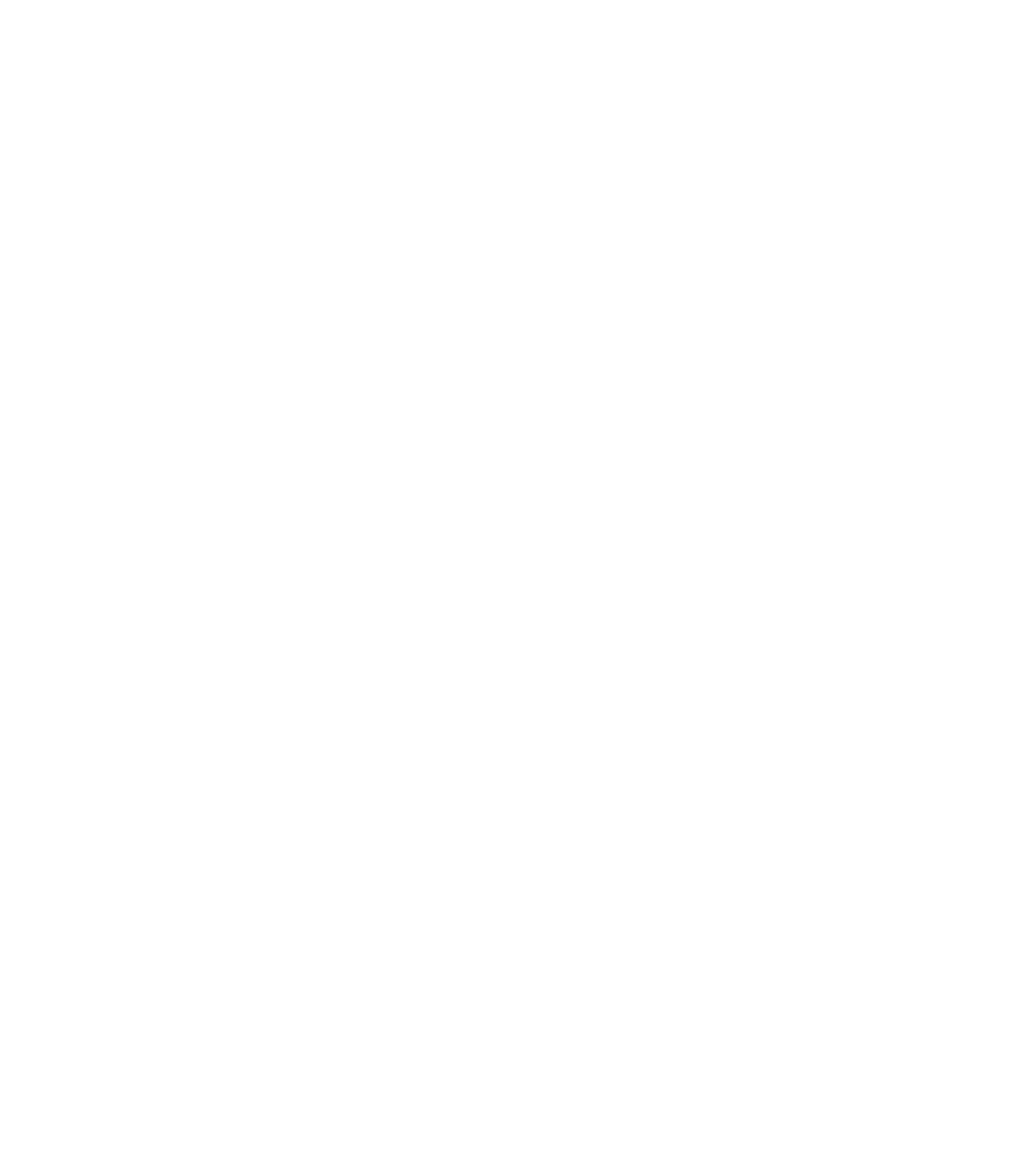
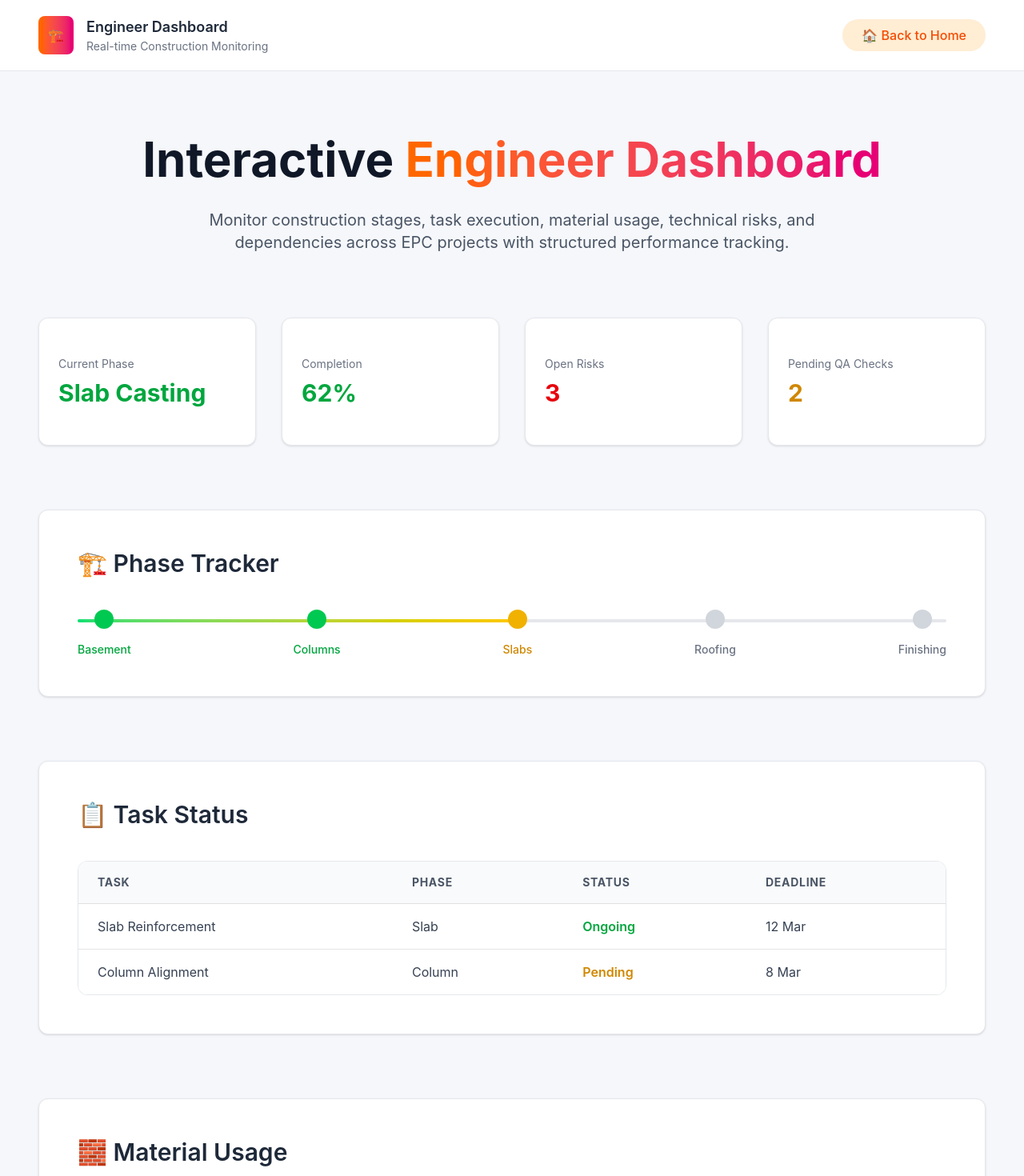
Before and after one commit to KeerthanaShreeVenugopal/EPC_Prism, a React (Vite) app: page /engineer in a window 1280 px wide. Before the commit this address had no page. Shown: the top 1470 px of the page at 80% size. Before the commit the page ends 800 px from the top, so only its background shows below. Built offline with nearby package versions, Linux system fonts and the light colour scheme.

Commit message:
engineer_dashboard

```diff
--- a/src/app/App.tsx
+++ b/src/app/App.tsx
@@ -6,6 +6,7 @@
 import AnalyticsDashboardPage from './pages/AnalyticsDashboardPage';
 import SupplyChainPage from './pages/SupplyChainPage';
 import KnowledgeBasePage from './pages/KnowledgeBasePage';
+import EngineerDashboard from './pages/Engineerdashboard';
 
 export default function App() {
   return (
@@ -18,6 +19,7 @@
         <Route path="/analytics-dashboard" element={<AnalyticsDashboardPage />} />
         <Route path="/supply-chain" element={<SupplyChainPage />} />
         <Route path="/knowledge-base" element={<KnowledgeBasePage />} />
+        <Route path = "/engineer" element = {<EngineerDashboard/>}/>
       </Routes>
     </Router>
   );
--- /dev/null
+++ b/src/app/pages/EngineerDashboard.jsx
@@ -0,0 +1,326 @@
+import { useNavigate } from "react-router-dom";
+
+export default function EngineerDashboard() {
+  const navigate = useNavigate();
+
+  return (
+    <div className="min-h-screen bg-[#f5f7fb]">
+
+      {/* ================= NAVBAR ================= */}
+      <div className="flex justify-between items-center px-12 py-5 border-b border-gray-200 bg-white">
+
+        <div className="flex items-center gap-4">
+          <div className="p-3 bg-gradient-to-r from-orange-500 to-pink-600 text-white rounded-lg">
+            🏗
+          </div>
+          <div>
+            <h2 className="text-lg font-semibold text-gray-800">
+              Engineer Dashboard
+            </h2>
+            <p className="text-sm text-gray-500">
+              Real-time Construction Monitoring
+            </p>
+          </div>
+        </div>
+
+        <button
+          onClick={() => navigate("/")}
+          className="px-6 py-2 bg-orange-100 text-orange-600 rounded-full hover:bg-orange-200 transition"
+        >
+          🏠 Back to Home
+        </button>
+      </div>
+
+      {/* ================= HERO SECTION ================= */}
+      <div className="text-center py-20 px-6 max-w-6xl mx-auto">
+        <h1 className="text-6xl font-bold text-gray-900">
+          Interactive{" "}
+          <span className="bg-gradient-to-r from-orange-500 to-pink-600 bg-clip-text text-transparent">
+            Engineer Dashboard
+          </span>
+        </h1>
+
+        <p className="mt-8 text-xl text-gray-600 max-w-3xl mx-auto">
+          Monitor construction stages, task execution, material usage,
+          technical risks, and dependencies across EPC projects
+          with structured performance tracking.
+        </p>
+      </div>
+
+      {/* ================= DASHBOARD CONTENT ================= */}
+      <div className="max-w-7xl mx-auto px-12 pb-24">
+
+        {/* METRIC CARDS */}
+        <div className="grid md:grid-cols-4 gap-8 mb-20">
+  <MetricCard
+    title="Current Phase"
+    value="Slab Casting"
+    color="green"
+  />
+
+  <MetricCard
+    title="Completion"
+    value="62%"
+    color="green"
+  />
+
+  <MetricCard
+    title="Open Risks"
+    value="3"
+    color="red"
+  />
+
+  <MetricCard
+    title="Pending QA Checks"
+    value="2"
+    color="yellow"
+  />
+</div>
+
+        {/* PHASE TRACKER */}
+        <Section title="🏗 Phase Tracker">
+          <div className="relative mt-10">
+            <div className="absolute top-3 left-0 right-0 h-1 bg-gray-200 rounded-full"></div>
+            <div className="absolute top-3 left-0 h-1 bg-gradient-to-r from-green-400 to-yellow-400 rounded-full w-1/2"></div>
+
+            <div className="relative flex justify-between">
+              <Phase status="completed" name="Basement" />
+              <Phase status="completed" name="Columns" />
+              <Phase status="ongoing" name="Slabs" />
+              <Phase status="pending" name="Roofing" />
+              <Phase status="pending" name="Finishing" />
+            </div>
+          </div>
+        </Section>
+
+        {/* TASK STATUS */}
+        <Section title="📋 Task Status">
+          <SimpleTable
+            headers={["Task", "Phase", "Status", "Deadline"]}
+            rows={[
+              ["Slab Reinforcement", "Slab", "Ongoing", "12 Mar"],
+              ["Column Alignment", "Column", "Pending", "8 Mar"],
+            ]}
+          />
+        </Section>
+
+        {/* MATERIAL USAGE */}
+        <Section title="🧱 Material Usage">
+          <SimpleTable
+            headers={["Material", "Planned", "Used", "Variance"]}
+            rows={[
+              ["Cement", "120T", "135T", "+15T"],
+              ["Steel", "90T", "82T", "-8T"],
+            ]}
+          />
+        </Section>
+
+        {/* RISK ALERTS */}
+        <Section title="⚠ Technical Risk Alerts">
+          <div className="bg-red-50 border border-red-200 p-6 rounded-xl">
+            <h3 className="font-semibold text-red-700 text-lg">
+              Concrete Grade Mismatch
+            </h3>
+            <p className="text-sm text-gray-600 mt-2">
+              Severity: High – Structural integrity risk
+            </p>
+          </div>
+        </Section>
+
+        {/* QA LOGS */}
+        <Section title="📊 QA Inspection Logs">
+          <div className="flex gap-16 text-lg">
+            <p>Total: 24</p>
+            <p className="text-green-600 font-semibold">Passed: 21</p>
+            <p className="text-red-500 font-semibold">Failed: 3</p>
+          </div>
+        </Section>
+
+        {/* DEPENDENCY MAP */}
+        <Section title="🔄 Dependency Map">
+          <SimpleTable
+            headers={["Task", "Depends On", "Status"]}
+            rows={[
+              ["Slab Casting", "Column Completion", "Blocked"],
+            ]}
+          />
+        </Section>
+
+        {/* AI BUTTON */}
+        <div className="text-center mt-16">
+          <button
+            onClick={() => navigate("/epc-chat")}
+            className="
+              px-12 py-4
+              rounded-full
+              font-semibold
+              text-white
+              bg-gradient-to-r
+              from-blue-500
+              to-indigo-600
+              shadow-md
+              hover:shadow-lg
+              hover:scale-105
+              transition
+            "
+          >
+            🤖 Ask EPC AI Assistant
+          </button>
+        </div>
+
+      </div>
+    </div>
+  );
+}
+
+/* ================= COMPONENTS ================= */
+function MetricCard({ title, value, color = "gray" }) {
+
+  const colorStyles = {
+    green: "text-green-600",
+    red: "text-red-600",
+    yellow: "text-yellow-600",
+    gray: "text-gray-800",
+  };
+
+  const textColor = colorStyles[color] || colorStyles.gray;
+
+  return (
+    <div className="group perspective">
+
+      <div className="
+        relative w-full h-40
+        transition-transform duration-700
+        transform-style-preserve-3d
+        group-hover:rotate-y-180
+      ">
+
+        {/* FRONT SIDE */}
+        <div className="
+          absolute w-full h-full
+          bg-white
+          border border-gray-200
+          rounded-xl
+          shadow-sm
+          p-6
+          backface-hidden
+          flex flex-col justify-center
+        ">
+          <p className="text-sm text-gray-500">{title}</p>
+          <h2 className={`text-3xl font-bold mt-2 ${textColor}`}>
+            {value}
+          </h2>
+        </div>
+
+        {/* BACK SIDE */}
+        <div className="
+          absolute w-full h-full
+          bg-gradient-to-r from-blue-500 to-indigo-600
+          text-white
+          rounded-xl
+          shadow-md
+          p-6
+          rotate-y-180
+          backface-hidden
+          flex flex-col justify-center items-center text-center
+        ">
+          <p className="text-sm opacity-80">Details</p>
+          <p className="mt-2 text-lg font-semibold">
+            More analytics info here
+          </p>
+        </div>
+
+      </div>
+    </div>
+  );
+}
+function Section({ title, children }) {
+  return (
+    <div className="
+      bg-white
+      border border-gray-200
+      rounded-xl
+      p-12
+      shadow-sm
+      mb-20
+    ">
+      <h2 className="text-3xl font-semibold text-gray-800 mb-10">
+        {title}
+      </h2>
+      {children}
+    </div>
+  );
+}
+
+function SimpleTable({ headers, rows }) {
+  const getStatusStyle = (value) => {
+    if (value.toLowerCase() === "ongoing")
+      return "text-green-600 font-semibold";
+
+    if (value.toLowerCase() === "pending")
+      return "text-yellow-600 font-semibold";
+
+    if (value.toLowerCase() === "blocked")
+      return "text-red-600 font-semibold";
+
+    return "text-gray-700";
+  };
+
+  return (
+    <div className="overflow-hidden rounded-xl border border-gray-200">
+      <table className="w-full text-left bg-white">
+        <thead className="bg-gray-50 text-gray-600 text-sm uppercase tracking-wider">
+          <tr>
+            {headers.map((h, i) => (
+              <th key={i} className="px-6 py-4">{h}</th>
+            ))}
+          </tr>
+        </thead>
+
+        <tbody>
+          {rows.map((row, i) => (
+            <tr key={i} className="border-t hover:bg-gray-50 transition">
+              {row.map((cell, j) => (
+                <td
+                  key={j}
+                  className={`px-6 py-4 ${
+                    headers[j] === "Status"
+                      ? getStatusStyle(cell)
+                      : "text-gray-700"
+                  }`}
+                >
+                  {cell}
+                </td>
+              ))}
+            </tr>
+          ))}
+        </tbody>
+      </table>
+    </div>
+  );
+}
+
+function Phase({ name, status }) {
+  const dotColor =
+    status === "completed"
+      ? "bg-green-500"
+      : status === "ongoing"
+      ? "bg-yellow-500"
+      : "bg-gray-300";
+
+  const textColor =
+    status === "completed"
+      ? "text-green-600"
+      : status === "ongoing"
+      ? "text-yellow-600"
+      : "text-gray-500";
+
+  return (
+    <div className="flex flex-col items-center">
+      <div className={`w-6 h-6 rounded-full ${dotColor}`}></div>
+      <span className={`mt-4 text-sm font-medium ${textColor}`}>
+        {name}
+      </span>
+    </div>
+  );
+}
--- a/src/app/pages/HomePage.tsx
+++ b/src/app/pages/HomePage.tsx
@@ -11,9 +11,10 @@
   Brain,
   Zap,
   CheckCircle,
-  TrendingUp
+  TrendingUp,
 } from 'lucide-react';
 import { useEffect, useState } from 'react';
+import EngineerDashboard from "./EngineerDashboard.jsx"
 
 const galleryImages = [
   'https://images.unsplash.com/photo-1674062333283-41a1b59f0408?crop=entropy&cs=tinysrgb&fit=max&fm=jpg&ixid=M3w3Nzg4Nzd8MHwxfHNlYXJjaHwxfHxjb25zdHJ1Y3Rpb24lMjBlbmdpbmVlcmluZyUyMGJ1aWxkaW5nJTIwc2l0ZXxlbnwxfHx8fDE3NzE3NjU5NTB8MA&ixlib=rb-4.1.0&q=80&w=1080',
@@ -122,6 +123,9 @@
           </motion.div>
 
           <div className="flex items-center gap-8">
+          <Link to="/engineer" className="text-gray-700 hover:text-purple-600 transition-colors">
+              Engineer
+            </Link>
             <Link to="/" className="text-gray-700 hover:text-purple-600 transition-colors">
               Home
             </Link>
```
Also changed, not shown: 1 other file (tests, documents, lock files or other folders).
